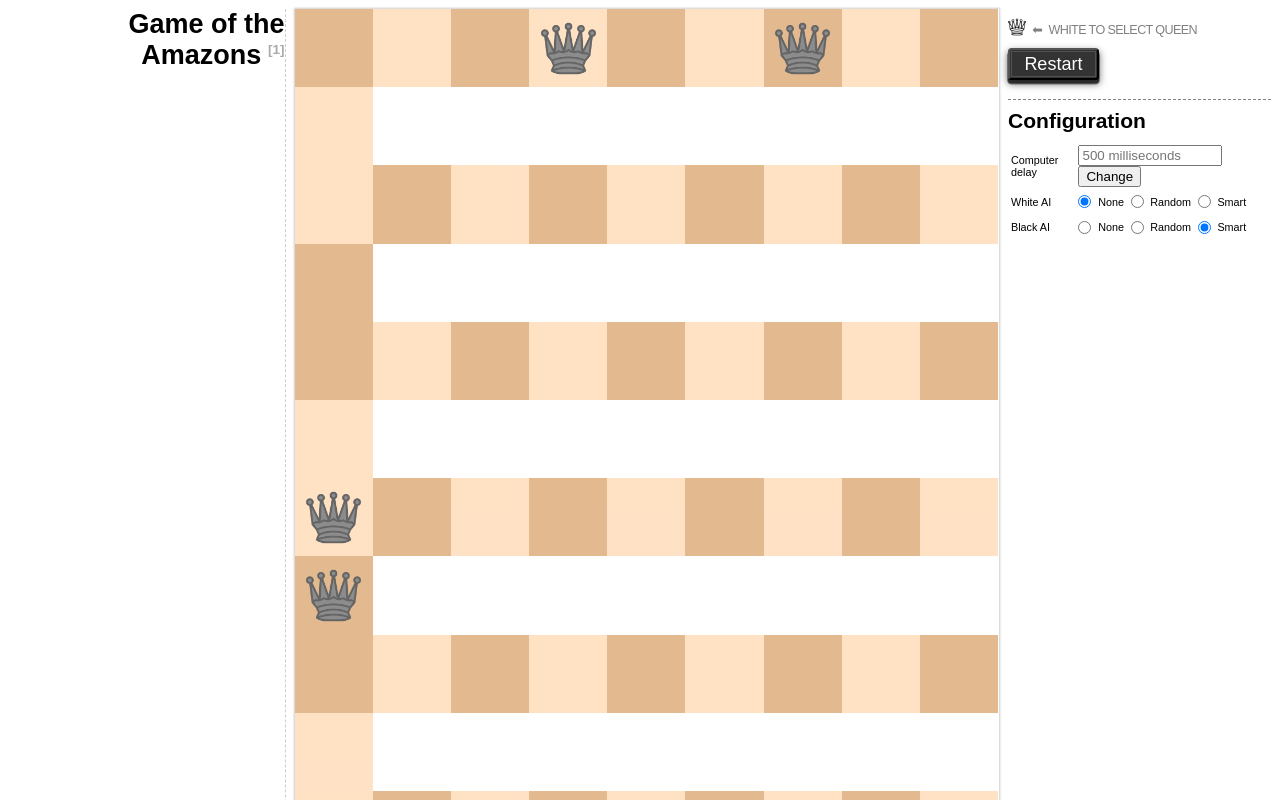
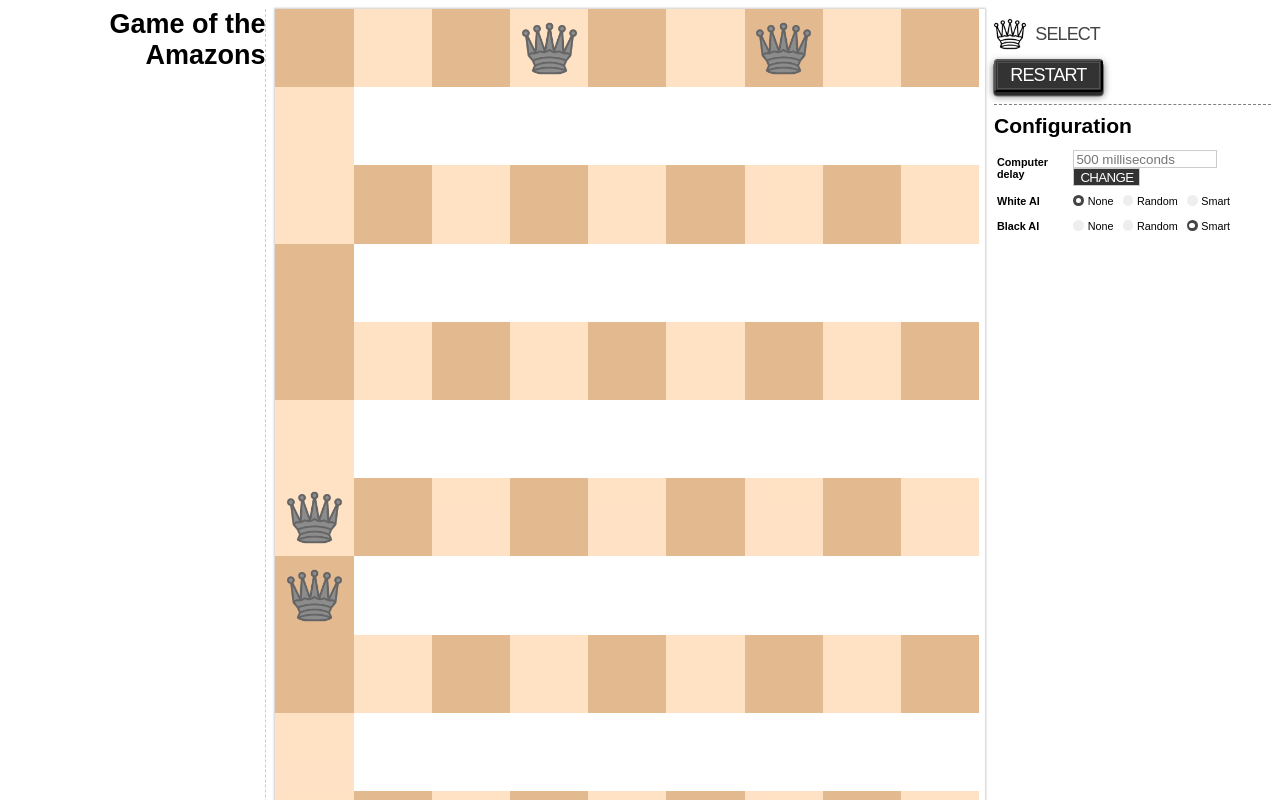
Before and after one commit to helmer/game-of-amazons, a React (Create React App) app: page / in a window 1280 px wide. Shown: the top 800 px of the page. Built offline with nearby package versions, Linux system fonts and the light colour scheme.

Commit message:
Improve CSS for inputs and radiobuttons, refactor some JSX

```diff
--- a/src/App.css
+++ b/src/App.css
@@ -24,25 +24,25 @@ h2 {
   border-bottom: 1px dashed #CCC;
   padding-bottom: 0.2rem;
   margin-bottom: 0.5rem;
+  font-size: 1.5em;
 }
 h3 {
   margin-bottom: 0.5rem;
 }
-sup {
-  font-size: 0.5em;
-  margin-left: 0.5em;
+
+input[type=text] {
+  width: 8rem;
+  margin-right: 0.2rem;
 }
-input[type=text], select {
-  width: 8rem;
+input[type=text], input[type=button] {
+  height: 1rem;
+  border: 1px solid #CCC;
 }
-input[type=radio]:first-child {
-  margin-left: 0;
-}
-input[type=radio] {
-  margin: 0 0.5em;
-  cursor: pointer;
-}
-label {
+.configurationButton {
+  background-color: #333;
+  text-transform: uppercase;
+  letter-spacing: -0.05em;
+  color: white;
   cursor: pointer;
 }
 
@@ -62,14 +62,6 @@ label {
   margin-right: 0.5rem;
   border-right: 1px dashed #CCC;
   border-bottom-width: 0;
-}
-.landscape .gameStepContainer {
-  margin-left: 0.5rem;
-  flex-direction: column;
-  align-items: flex-start;
-}
-.landscape .gameStepContainer button {
-  margin-top: 0.5rem;
 }
 .landscape .configuration, .landscape .references {
   margin-left: 0.5rem;
@@ -150,12 +142,24 @@ label {
 .gameStepContainer {
   display: flex;
   align-items: center;
-  margin-top: 0.5rem;
+  margin: 0.5rem 0.5rem 0;
+  text-transform: uppercase;
+  letter-spacing: -0.05em;
+  font-size: 1em;
+}
+.gameStepWrap {
+  flex-grow: 1;
+  display: flex;
+  align-items: center;
+}
+.landscape .gameStepContainer {
+  margin-left: 0.5rem;
+  flex-direction: column;
+  align-items: flex-start;
 }
 .gameStep {
-  display: inline-block;
-  width: 1em;
-  height: 1em;
+  width: 1.8em;
+  height: 1.8em;
 }
 .gameStep::before {
   display: inline-block;
@@ -168,22 +172,21 @@ label {
 }
 .gameStepContainer span {
   margin-left: 0.5em;
-  color: gray;
-  text-transform: uppercase;
-  font-size: 0.7em;
-  letter-spacing: -0.05em;
+  color: #444;
 }
 
 .toolbarButton {
   position: relative;
   display: inline-block;
-  font-size: 1em;
   padding: 0.2em 0.8em;
   color: white;
   border-radius: 0.2em;
   text-align: center;
   transition: top .01s linear;
   text-shadow: 0 1px 0 rgba(0, 0, 0, 0.15);
+  text-transform: inherit;
+  letter-spacing: inherit;
+  font-size: inherit;
 
   background-color: #333;
   box-shadow: 0 0 0 1px #333 inset,
@@ -191,7 +194,7 @@ label {
   0 0.2em 0 0 rgba(21, 21, 21, .7),
   0 0.2em 0 1px rgba(0, 0, 0, .4),
   0 0.2em 0.4em 1px rgba(0, 0, 0, 0.5);
-  margin-bottom: 10px;
+  margin-bottom: 0.2em;
 }
 .toolbarButton:hover {
   background-color: #444;
@@ -202,6 +205,9 @@ label {
   box-shadow: 0 0 0 1px #444 inset,
   0 0 0 2px rgba(255,255,255,0.15) inset,
   0 0 0 1px rgba(0,0,0,0.4);
+}
+.landscape .toolbarButton {
+  margin-top: 0.5rem;
 }
 
 .configuration {
@@ -217,9 +223,51 @@ label {
 .configuration tr {
   height: 1.3rem;
 }
-.computerSelector {
-  display: flex;
-  align-items: center;
+
+.radioLabel {
+  position: relative;
+  padding-left: 0.8rem;
+  cursor: pointer;
+  -webkit-user-select: none;
+  -moz-user-select: none;
+  -ms-user-select: none;
+  user-select: none;
+  margin-right: 0.5rem;
+}
+.radioLabel input {
+  position: absolute;
+  opacity: 0;
+  cursor: pointer;
+  height: 0;
+  width: 0;
+}
+.radioLabel .checkmark {
+  position: absolute;
+  top: 0;
+  left: 0;
+  height: 0.6rem;
+  width: 0.6rem;
+  background-color: #EEE;
+  border-radius: 50%;
+}
+.radioLabel input:checked ~ .checkmark {
+  background-color: #444;
+}
+.radioLabel .checkmark:after {
+  content: '';
+  position: absolute;
+  display: none;
+}
+.radioLabel input:checked ~ .checkmark:after {
+  display: block;
+}
+.radioLabel .checkmark:after {
+  top: 0.15rem;
+  left: 0.15rem;
+  width: 0.3rem;
+  height: 0.3rem;
+  border-radius: 50%;
+  background: white;
 }
 
 .references {
--- a/src/App.tsx
+++ b/src/App.tsx
@@ -1,92 +1,26 @@
 
-import React, {FormEvent, useState} from 'react';
+import React, { useState } from 'react';
 import './App.css';
-import {Board, BoardTiles, GameStep} from './Board';
-import { Computer } from './computer/ComputerUtils';
-import { BoardTileState } from './Tile';
-import { Random as RandomComputer } from './computer/Random';
-import { Smart as SmartComputer } from './computer/Smart';
+import { buildBoard, Board, GameStep } from './Board';
+import { createAI, Computer, ComputerSmartness } from './computer/ComputerUtils';
 import { Configuration } from './Configuration';
 import { Toolbar } from './Toolbar';
-
-const buildBoard = (
-    blacks: Array<[number, number]> = [[0, 3], [0, 6], [3, 0], [3, 9]],
-    whites: Array<[number, number]> = [[6, 0], [6, 9], [9, 3], [9, 6]],
-    arrows: Array<[number, number]> = [],
-) => {
-    const rows: BoardTiles = [];
-
-    Array.from(Array(10)).forEach((_, row) => {
-        let cols: BoardTileState[] = [];
-        Array.from(Array(10)).forEach(_ => cols.push(BoardTileState.FREE));
-        rows.push(cols);
-    });
-
-    blacks.forEach(t => rows[t[0]][t[1]] = BoardTileState.BLACK_QUEEN);
-    whites.forEach(t => rows[t[0]][t[1]] = BoardTileState.WHITE_QUEEN);
-    arrows.forEach(t => rows[t[0]][t[1]] = BoardTileState.BLACK_ARROW);
-
-    return rows;
-}
-
-enum ComputerSmartness {
-    NONE = 'NONE',
-    RANDOM = 'RANDOM',
-    SMART = 'SMART'
-}
-
-const createAI = (smartness: ComputerSmartness) => {
-    switch (smartness) {
-        case ComputerSmartness.NONE:   return null;
-        case ComputerSmartness.RANDOM: return RandomComputer();
-        case ComputerSmartness.SMART:  return SmartComputer();
-    }
-}
+import { References } from "./References";
 
 let tiles = buildBoard();
 
 const defaultDelay = 500;
 const defaultWhiteComputer = ComputerSmartness.NONE;
 const defaultBlackComputer = ComputerSmartness.SMART;
+const defaultGameStep      = GameStep.WHITE_TO_SELECT_QUEEN;
 
 let whiteComputer: Computer | null = createAI(defaultWhiteComputer);
 let blackComputer: Computer | null = createAI(defaultBlackComputer);
 
-interface ComputerSelectorProps {
-    defaultValue: ComputerSmartness;
-    onChange: (smartness: ComputerSmartness) => void;
-    pfx: string;
-}
-
-const ComputerSelector: React.FC<ComputerSelectorProps> = (props: ComputerSelectorProps) => {
-    const [selected, setSelected] = useState(props.defaultValue);
-
-    const updateSelected = (e: FormEvent<HTMLDivElement>) => {
-        if (e.target) {
-            const smartness = (e.target as HTMLInputElement).value as ComputerSmartness;
-            props.onChange(smartness);
-            setSelected(smartness);
-        }
-    }
-
-    const InputWithLabel: React.FC<{ name: string, value: string, selected: boolean, pfx: string }> = (p) => <>
-        <input type="radio" id={ p.pfx + p.value } value={ p.value } defaultChecked={ p.selected } />
-        <label htmlFor={ p.pfx + p.value }>{ p.name }</label>
-    </>;
-
-    return (
-        <div className='computerSelector'onChange={ updateSelected }>
-            <InputWithLabel name='None'   value={ ComputerSmartness.NONE   } selected={ ComputerSmartness.NONE   === selected } pfx={ props.pfx } />
-            <InputWithLabel name='Random' value={ ComputerSmartness.RANDOM } selected={ ComputerSmartness.RANDOM === selected } pfx={ props.pfx } />
-            <InputWithLabel name='Smart'  value={ ComputerSmartness.SMART  } selected={ ComputerSmartness.SMART  === selected } pfx={ props.pfx } />
-        </div>
-    );
-};
-
 const App: React.FC = () => {
     const [delay, setDelay] = useState(defaultDelay);
     const [gameNumber, restart] = useState(1);
-    const [gameStep, gameStepChange] = useState(GameStep.WHITE_TO_SELECT_QUEEN);
+    const [gameStep, gameStepChange] = useState(defaultGameStep);
 
     const [whiteComputerStr, setWhiteComputer] = useState<ComputerSmartness>(defaultWhiteComputer);
     const [blackComputerStr, setBlackComputer] = useState<ComputerSmartness>(defaultBlackComputer);
@@ -105,15 +39,12 @@ const App: React.FC = () => {
         tiles = buildBoard();
         whiteComputer = createAI(whiteComputerStr);
         blackComputer = createAI(blackComputerStr)
-        gameStepChange(GameStep.WHITE_TO_SELECT_QUEEN);
+        gameStepChange(defaultGameStep);
         restart(gameNumber + 1);
     }
 
     return <>
-        <h2>
-            Game of the Amazons
-            <sup><a href="#wiki">[1]</a></sup>
-        </h2>
+        <h2>Game of the Amazons</h2>
 
         <Board
             blackComputer={blackComputer}
@@ -127,15 +58,12 @@ const App: React.FC = () => {
         <div className='buttonsAndLinks'>
             <Toolbar onRestartClick={restartGame} gameStep={gameStep}/>
             <Configuration
-                whiteAI={<ComputerSelector pfx='white' defaultValue={whiteComputerStr} onChange={changeWhiteComputer}/>}
-                blackAI={<ComputerSelector pfx='black' defaultValue={blackComputerStr} onChange={changeBlackComputer}/>}
+                defaultWhiteAI={whiteComputerStr} onChangeWhiteAI={changeWhiteComputer}
+                defaultBlackAI={blackComputerStr} onChangeBlackAI={changeBlackComputer}
                 defaultDelay={defaultDelay}
                 onDelayChange={setDelay}
             />
-            <div className='references'>
-                <h3>References</h3>
-                <div id='wiki'>1. <a href='https://en.wikipedia.org/wiki/Game_of_the_Amazon' target='_blank' rel='noopener noreferrer'>Game of the Amazons - Wikipedia</a></div>
-            </div>
+            <References />
         </div>
     </>;
 }
--- a/src/Configuration.tsx
+++ b/src/Configuration.tsx
@@ -1,11 +1,14 @@
 
-import React from 'react';
+import React, { FormEvent, useState } from 'react';
+import { ComputerSmartness } from './computer/ComputerUtils';
 
-interface HeadingProps {
+interface ConfigurationProps {
     defaultDelay: number;
-    whiteAI: any;
-    blackAI: any;
     onDelayChange: (delay: number) => void;
+    defaultWhiteAI: ComputerSmartness;
+    defaultBlackAI: ComputerSmartness;
+    onChangeWhiteAI: (smartness: ComputerSmartness) => void;
+    onChangeBlackAI: (smartness: ComputerSmartness) => void;
 }
 
 let delayInput: React.RefObject<HTMLInputElement> = React.createRef();
@@ -20,25 +23,58 @@ const changeDelay = (callback: (delay: number) => void, defaultDelay: number) =>
     }
 }
 
-const Configuration: React.FC<HeadingProps> = (props) => (
+interface ComputerSelectorProps {
+    defaultValue: ComputerSmartness;
+    onChange: (smartness: ComputerSmartness) => void;
+}
+
+const ComputerSelector: React.FC<ComputerSelectorProps> = (props: ComputerSelectorProps) => {
+    const [selected, setSelected] = useState(props.defaultValue);
+
+    const updateSelected = (e: FormEvent<HTMLDivElement>) => {
+        if (e.target) {
+            const smartness = (e.target as HTMLInputElement).value as ComputerSmartness;
+            props.onChange(smartness);
+            setSelected(smartness);
+        }
+    }
+
+    const InputWithLabel: React.FC<{ name: string, value: string, selected: boolean }> = (p) => <>
+        <label className='radioLabel'>
+            { p.name }
+            <input type='radio' value={ p.value } defaultChecked={ p.selected } />
+            <span className='checkmark' />
+        </label>
+    </>;
+
+    return (
+        <div onChange={ updateSelected }>
+            <InputWithLabel name='None'   value={ ComputerSmartness.NONE   } selected={ ComputerSmartness.NONE   === selected } />
+            <InputWithLabel name='Random' value={ ComputerSmartness.RANDOM } selected={ ComputerSmartness.RANDOM === selected } />
+            <InputWithLabel name='Smart'  value={ ComputerSmartness.SMART  } selected={ ComputerSmartness.SMART  === selected } />
+        </div>
+    );
+};
+
+const Configuration: React.FC<ConfigurationProps> = (props) => (
     <div className='configuration'>
         <h3>Configuration</h3>
         <table>
             <tbody>
                 <tr>
-                    <td>Computer delay</td>
+                    <td><b>Computer delay</b></td>
                     <td>
                         <input type='text' placeholder={String(props.defaultDelay) + ' milliseconds'} ref={delayInput} />
-                        <input type='button' onClick={() => changeDelay(props.onDelayChange, props.defaultDelay)} value='Change'/>
+                        <input type='button' className='configurationButton' onClick={() => changeDelay(props.onDelayChange, props.defaultDelay)} value='Change'/>
                     </td>
                 </tr>
                 <tr>
-                    <td>White AI</td>
-                    <td>{props.whiteAI}</td>
+                    <td><b>White AI</b></td>
+                    <td><ComputerSelector defaultValue={props.defaultWhiteAI} onChange={props.onChangeWhiteAI} /></td>
                 </tr>
                 <tr>
-                    <td>Black AI</td>
-                    <td>{props.blackAI}</td>
+                    <td><b>Black AI</b></td>
+                    <td><ComputerSelector defaultValue={props.defaultBlackAI} onChange={props.onChangeBlackAI} /></td>
                 </tr>
             </tbody>
         </table>
--- /dev/null
+++ b/src/References.tsx
@@ -0,0 +1,8 @@
+import React from 'react';
+
+export const References: React.FC = () => (
+    <div className='references'>
+        <h3>References</h3>
+        <div id='wiki'>1. <a href='https://en.wikipedia.org/wiki/Game_of_the_Amazon' target='_blank' rel='noopener noreferrer'>Game of the Amazons - Wikipedia</a></div>
+    </div>
+);
--- a/src/Toolbar.tsx
+++ b/src/Toolbar.tsx
@@ -19,21 +19,20 @@ const gameStepToClassname = {
 }
 
 const gameStepToString = {
-    [GameStep.WHITE_TO_SELECT_QUEEN]: 'white to select queen',
-    [GameStep.WHITE_TO_MOVE_QUEEN]:   'white to move queen',
-    [GameStep.WHITE_TO_SHOOT_ARROW]:  'white to shoot arrow',
-    [GameStep.BLACK_TO_SELECT_QUEEN]: 'black to select queen',
-    [GameStep.BLACK_TO_MOVE_QUEEN]:   'black to move queen',
-    [GameStep.BLACK_TO_SHOOT_ARROW]:  'black to shoot arrow',
-    [GameStep.WHITE_WON]:             'white won',
-    [GameStep.BLACK_WON]:             'black won',
+    [GameStep.WHITE_TO_SELECT_QUEEN]: 'select',
+    [GameStep.WHITE_TO_MOVE_QUEEN]:   'move',
+    [GameStep.WHITE_TO_SHOOT_ARROW]:  'shoot',
+    [GameStep.BLACK_TO_SELECT_QUEEN]: 'select',
+    [GameStep.BLACK_TO_MOVE_QUEEN]:   'move',
+    [GameStep.BLACK_TO_SHOOT_ARROW]:  'shoot',
+    [GameStep.WHITE_WON]:             'won',
+    [GameStep.BLACK_WON]:             'won',
 }
 
 const Toolbar: React.FC<ToolbarProps> = (props) => <>
     <div className='gameStepContainer'>
-        <div style={{ flexGrow: 1 }}>
+        <div className='gameStepWrap'>
             <div className={ 'gameStep ' + gameStepToClassname[props.gameStep] }> </div>
-            <span>⬅</span>
             <span>{ gameStepToString[props.gameStep] }</span>
         </div>
         <button className='toolbarButton' onClick={props.onRestartClick}>Restart</button>
--- a/src/computer/ComputerUtils.tsx
+++ b/src/computer/ComputerUtils.tsx
@@ -1,11 +1,27 @@
 
 import { BoardTiles } from '../Board';
 import { BoardTileState, TileCoordinate } from '../Tile';
+import { Random as RandomComputer } from "./Random";
+import { Smart as SmartComputer } from "./Smart";
 
 export interface Computer {
     selectQueen: (queen: BoardTileState.BLACK_QUEEN | BoardTileState.WHITE_QUEEN) => TileCoordinate | null;
     moveQueen:   (from: TileCoordinate) => TileCoordinate | null;
     shootArrow:  (from: TileCoordinate) => TileCoordinate | null;
+}
+
+export enum ComputerSmartness {
+    NONE   = 'NONE',
+    RANDOM = 'RANDOM',
+    SMART  = 'SMART',
+}
+
+export const createAI = (smartness: ComputerSmartness) => {
+    switch (smartness) {
+        case ComputerSmartness.NONE:   return null;
+        case ComputerSmartness.RANDOM: return RandomComputer();
+        case ComputerSmartness.SMART:  return SmartComputer();
+    }
 }
 
 export class ComputerUtils {
```
Also changed, not shown: public/index.html (+0 -9 lines), src/Board.tsx (+21 -1 lines).
